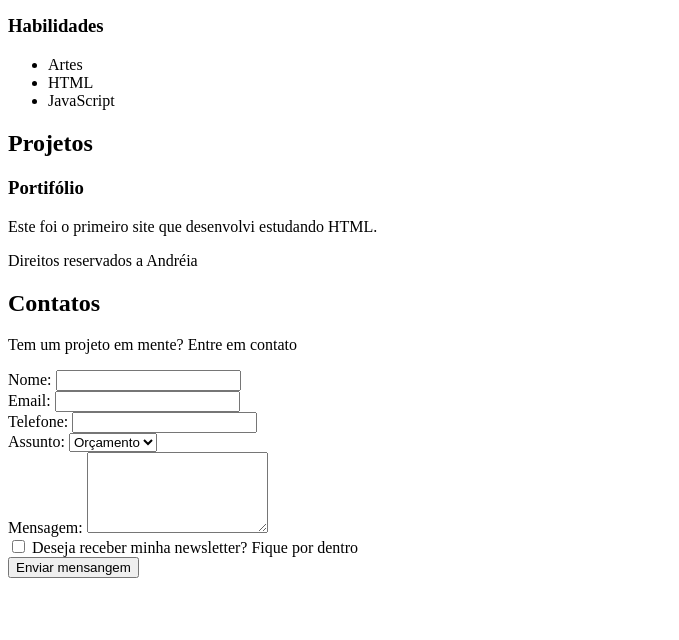
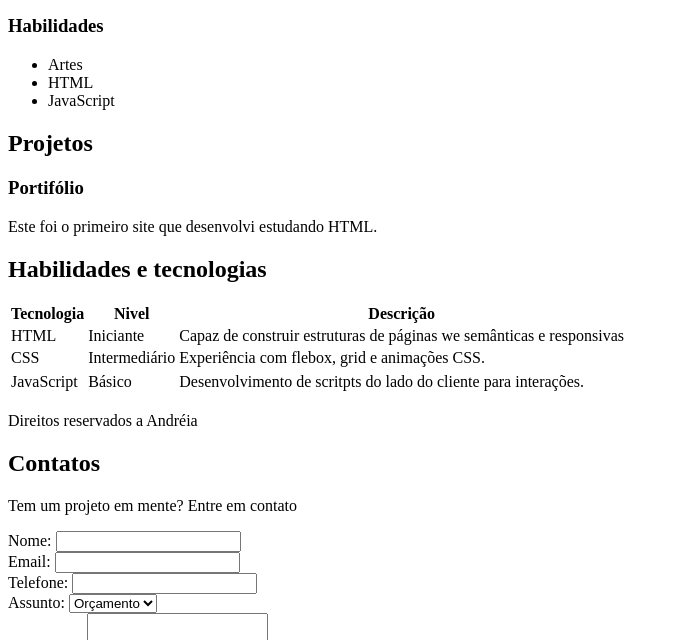
Before and after one commit to Andreiarib/SiteCursoHTML, a plain HTML site: page index.html in a window 1280 px wide. Shown: the part 460-1100 px from the top of the page, without its empty margins (0-679 px from the left). Before the commit the page ends 1046 px from the top, so only its background shows below. Drawn offline with Linux system fonts and the light colour scheme.

Commit message:
Adição de tabela no site

```diff
--- a/index.html
+++ b/index.html
@@ -54,8 +54,46 @@
 
         <p>Este foi o primeiro site que desenvolvi estudando HTML.</p>
       </article>
+
+      <section id="habilidades">
+        <h2>Habilidades e tecnologias</h2>
+
+        <table>
+          <thead>
+            <tr>
+              <th>Tecnologia</th>
+              <th>Nivel</th>
+              <th>Descrição</th>
+            </tr>
+          </thead>
+
+          <tbody>
+            <tr>
+              <td>HTML</td>
+              <td>Iniciante</td>
+              <td>
+                Capaz de construir estruturas de páginas we semânticas e
+                responsivas
+              </td>
+            </tr>
+
+            <td>CSS</td>
+            <td>Intermediário</td>
+            <td>Experiência com flebox, grid e animações CSS.</td>
+
+            <tr></tr>
+
+            <td>JavaScript</td>
+            <td>Básico</td>
+            <td>
+              Desenvolvimento de scritpts do lado do cliente para interações.
+            </td>
+
+            <tr></tr>
+          </tbody>
+        </table>
+      </section>
     </section>
-
     <footer>
       <p>Direitos reservados a Andréia</p>
 
```
